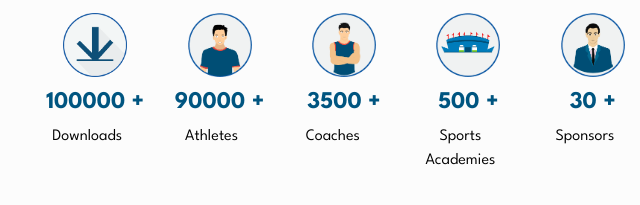
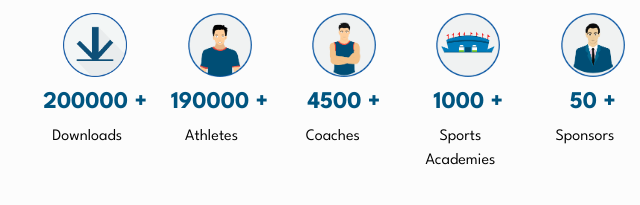
Before and after one commit to tolee-app/SAWebsite, a website: page public/views/index.html in a window 1280 px wide. Shown: the part 1764-1969 px from the top of the page, 63-703 px from the left. Drawn offline with nearby package versions, Linux system fonts and the light colour scheme; files that its build step writes are made by us from their sources; files whose address does not match are found by name.

Commit message:
update: website data         -> Downloads :  2L+         -> Athletes : 1.9L+         ->Academies: 1000+         ->Coaches : 4500+         ->Sponsors: 50+

```diff
--- a/public/views/index.html
+++ b/public/views/index.html
@@ -124,7 +124,7 @@ SportsApp
                     <img class="journey-icon" src="/assets/download.png">
 
                     <h4>
-                            <span class='numscroller' data-delay='7' data-increment='400' data-max='100000' data-min='0'>
+                            <span class='numscroller' data-delay='7' data-increment='500' data-max='200000' data-min='0'>
 
                                 0
 
@@ -141,7 +141,7 @@ SportsApp
                     <img class="journey-icon" src="/assets/players.png">
 
                     <h4>
-                            <span class='numscroller' data-delay='7' data-increment='400' data-max='90000' data-min='0'>
+                            <span class='numscroller' data-delay='7' data-increment='500' data-max='190000' data-min='0'>
                                 0
                             </span>
                         +
@@ -155,7 +155,7 @@ SportsApp
                     <img class="journey-icon" src="/assets/coaches.png">
 
                     <h4>
-                            <span class='numscroller' data-delay='9' data-increment='20' data-max='3500' data-min='0'>
+                            <span class='numscroller' data-delay='9' data-increment='25' data-max='4500' data-min='0'>
                                 0
                             </span>
                         +
@@ -169,7 +169,7 @@ SportsApp
                     <img class="journey-icon" src="/assets/academies.png">
 
                     <h4>
-                            <span class='numscroller' data-delay='11' data-increment='10' data-max='500' data-min='0'>
+                            <span class='numscroller' data-delay='11' data-increment='15' data-max='1000' data-min='0'>
                                 0
                             </span>
                         +
@@ -183,7 +183,7 @@ SportsApp
                     <img class="journey-icon" src="/assets/sponsors.png">
 
                     <h4>
-                            <span class='numscroller' data-delay='1' data-increment='1' data-max='30' data-min='0'>
+                            <span class='numscroller' data-delay='1' data-increment='5' data-max='50' data-min='0'>
                                 0
                             </span>
                         +
```
